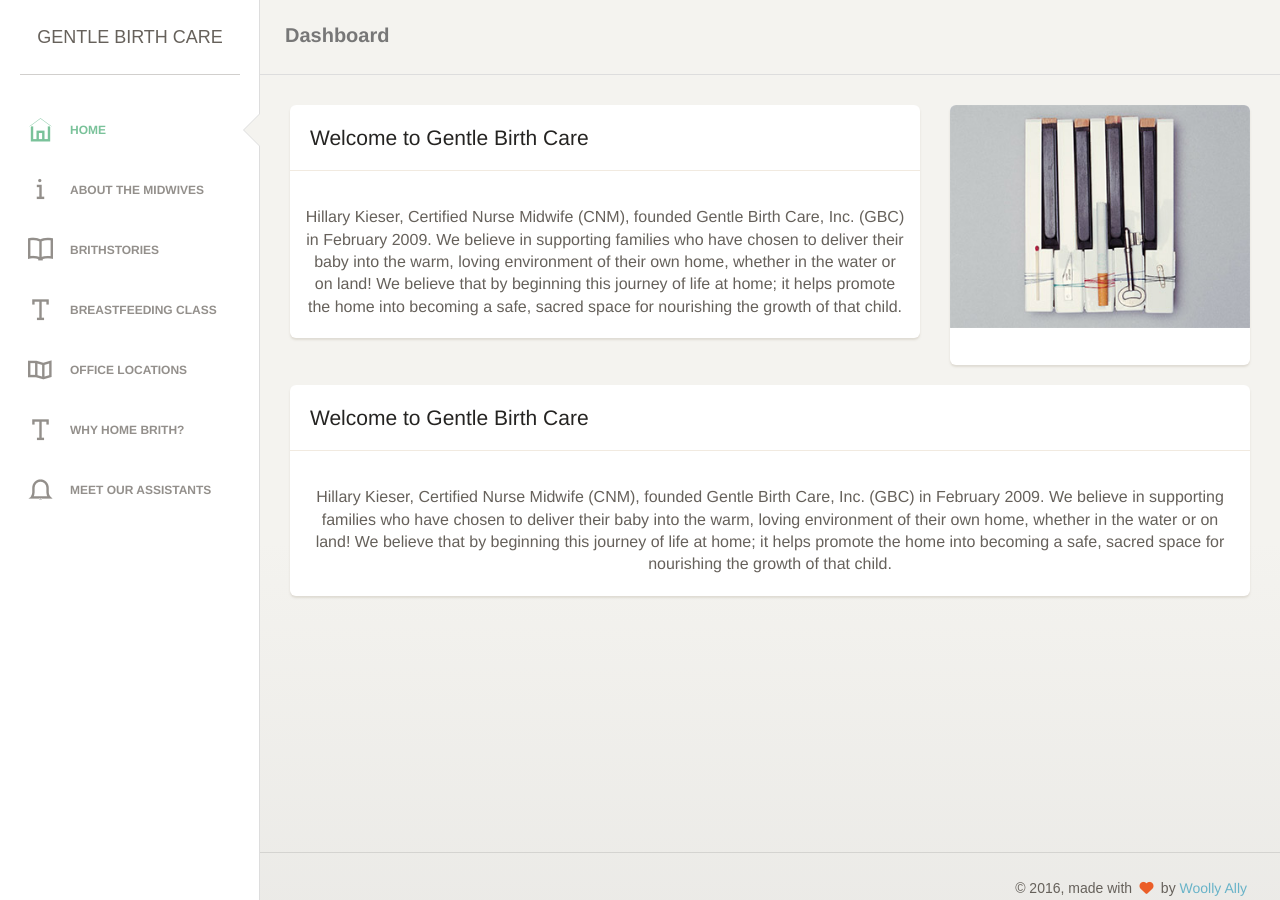
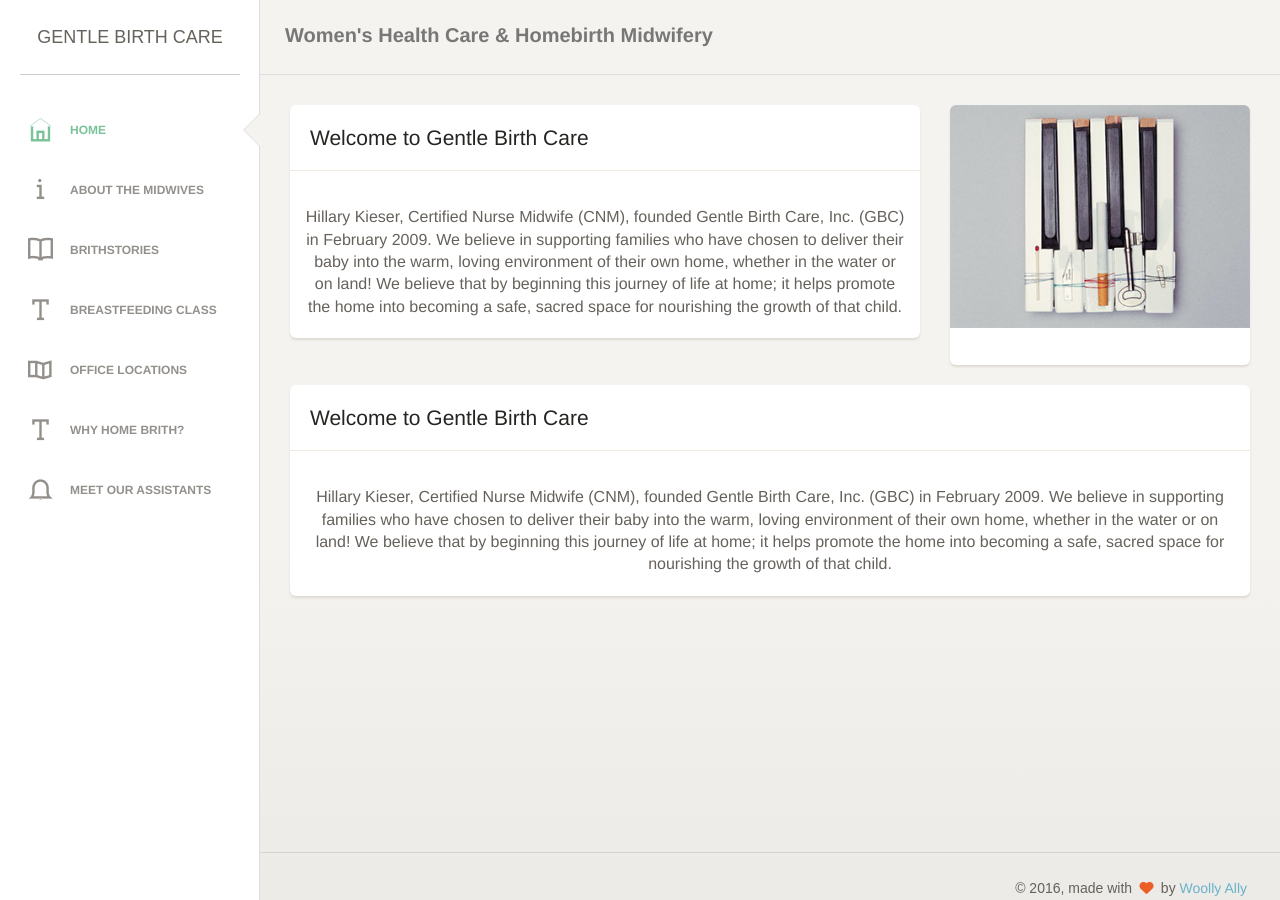
Before and after one commit to WoollyAlly/GentleBirthCare, a Jekyll site: the page built from index.html, in a window 1280 px wide. Built offline with Jekyll 4.4.1, drawn with Linux system fonts in a browser that asks for light colours; nearby versions of some CDN libraries; some web fonts are replaced.

Commit message:
Updated '/_layouts/default.html' via CloudCannon

```diff
--- a/_layouts/default.html
+++ b/_layouts/default.html
@@ -138,7 +138,7 @@
                         <span class="icon-bar bar2"></span>
                         <span class="icon-bar bar3"></span>
                     </button>
-                    <a class="navbar-brand" href="#">Dashboard</a>
+                    <a class="navbar-brand" href="#">Women's Health Care & Homebirth Midwifery</a>
                 </div>
                 <div class="collapse navbar-collapse">
       <!--              <ul class="nav navbar-nav navbar-right">-->
```
